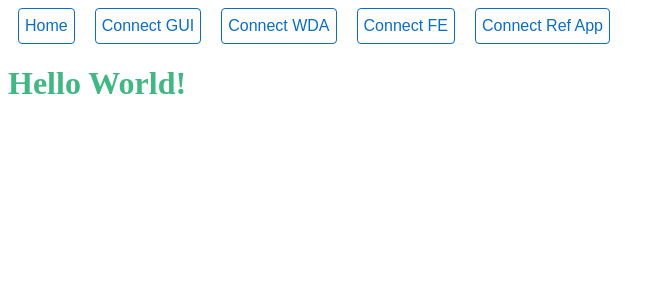
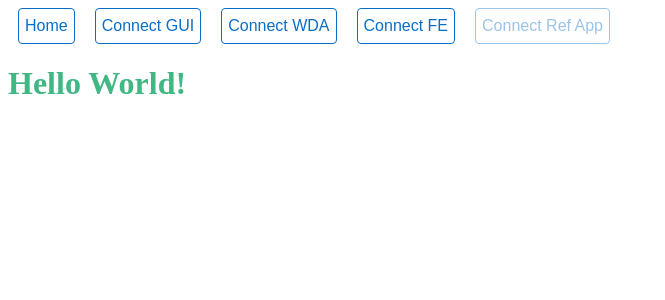
Before and after one commit to YuraKolesnikov/se-app-electron, a Vue app: page / in a window 1280 px wide. Shown: the top 300 px of the page, without its empty margins (0-665 px from the left). Built offline with nearby package versions, Linux system fonts and the light colour scheme.

Commit message:
Edited button props

```diff
--- a/src/App.vue
+++ b/src/App.vue
@@ -1,12 +1,10 @@
 <template>
   <div id="app">
     <NavButton
-    v-for="(button, index) in buttons"
-    :key=index
-    :title=button.title
-    :to=button.path
+      v-for="(button, index) in buttons"
+      :key=index
+      :button=button
     />
-    <!-- <NavButton :title=myTitle :to=to /> -->
     <router-view></router-view>
   </div>
 </template>
@@ -20,11 +18,11 @@ export default class App extends Vue {
       myTitle: 'Its working!',
       to: '/test',
       buttons: [
-        { title: 'Home', path: '/' },
-        { title: 'Connect GUI', path: 'gui' },
-        { title: 'Connect WDA', path: 'wda' },
-        { title: 'Connect FE', path: 'fe' },
-        { title: 'Connect Ref App', path: 'ref'}
+        { title: 'Home', path: '/', active: true },
+        { title: 'Connect GUI', path: 'gui', active: true },
+        { title: 'Connect WDA', path: 'wda', active: true },
+        { title: 'Connect FE', path: 'fe', active: true },
+        { title: 'Connect Ref App', path: 'ref', active: false}
       ]
     }
   }
--- a/src/components/NavButton.vue
+++ b/src/components/NavButton.vue
@@ -1,6 +1,10 @@
 <template>
-  <router-link tag="a" :to="to">
-    <button class="nav-button">{{title}}</button>
+  <router-link tag="a" :to="button.path">
+    <button
+      class="nav-button"
+      :disabled="button.active ? false : true">
+      {{button.title}}
+    </button>
   </router-link>
 </template>
 
@@ -10,9 +14,7 @@ import { Vue, Component, Prop } from 'vue-property-decorator'
 @Component
 export default class NavButton extends Vue {
   @Prop()
-  to!: string
-  @Prop()
-  title!: string
+  button!: object
 }
 
 </script>
@@ -44,5 +46,14 @@ export default class NavButton extends Vue {
     background-color: #fff;
     color: rgb(10, 110, 200);
   }
+
+  &:disabled {
+    opacity: .4;
+    cursor: not-allowed;
+    &:hover {
+      color: rgb(10, 110, 200);
+      background-color: #fff;
+    }
+  }
 }
 </style>
```
